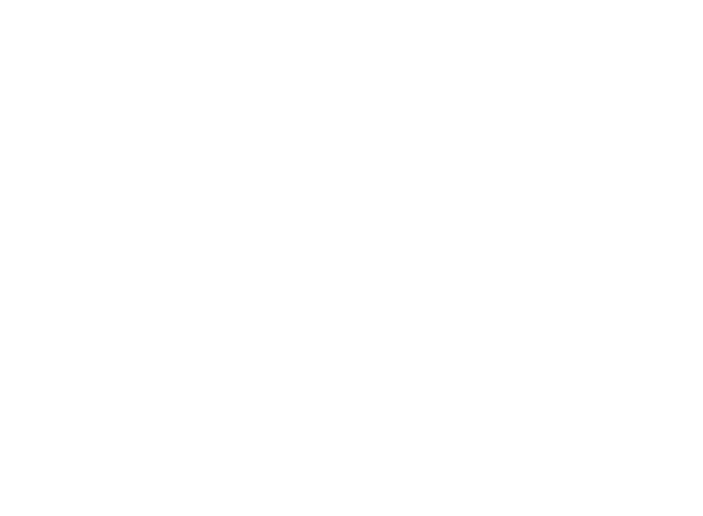
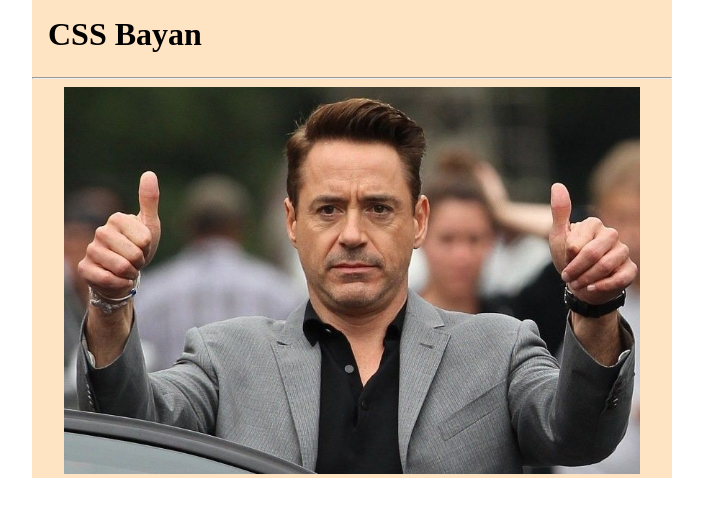
Before and after one commit to Mvnmv2/cssBayan, a plain HTML site: page cssBayan/index.html in a window 1280 px wide. Shown: the whole page, without its empty margins (288-991 px from the left). Drawn offline with Linux system fonts and the light colour scheme.

Commit message:
feat: add foto (Fri, Mar 10, 2023 04:24:33 PM)

```diff
--- a/cssBayan/index.html
+++ b/cssBayan/index.html
@@ -1,10 +1,20 @@
 <!DOCTYPE html>
 <html lang="en">
+
 <head>
     <meta charset="UTF-8">
-    <title>Title</title>
+    <title>Bayan</title>
+    <link rel="stylesheet" href="style.css">
 </head>
+
 <body>
+    <div class="container">
+       <h1 class="main_title">CSS Bayan</h1>
+       <hr>
+        <div class="accordion">
+            <img class="foto1" src="./img/11.jpg" alt="Первая катинка">
+        </div>
+    </div>
+</body>
 
-</body>
 </html>
--- a/cssBayan/style.css
+++ b/cssBayan/style.css
@@ -0,0 +1,35 @@
+body {
+    margin: 0;
+    padding: 0;
+    box-sizing: border-box;
+
+}
+
+*:before,
+*:after {
+    box-sizing: border-box;
+}
+
+.container {
+    padding: 0;
+    margin: 0 auto;
+    text-align: center;
+    width: 50%;
+    max-width: 100%;
+    background-color: bisque;
+}
+
+.accordion {
+    padding: 0;
+
+}
+
+.foto1 {
+    width: 90%;
+}
+
+.main_title {
+    text-align: left;
+    margin: 0;
+    padding: 0.5em;
+}
```
Also changed, not shown: cssBayan/img/11.jpg (added).
